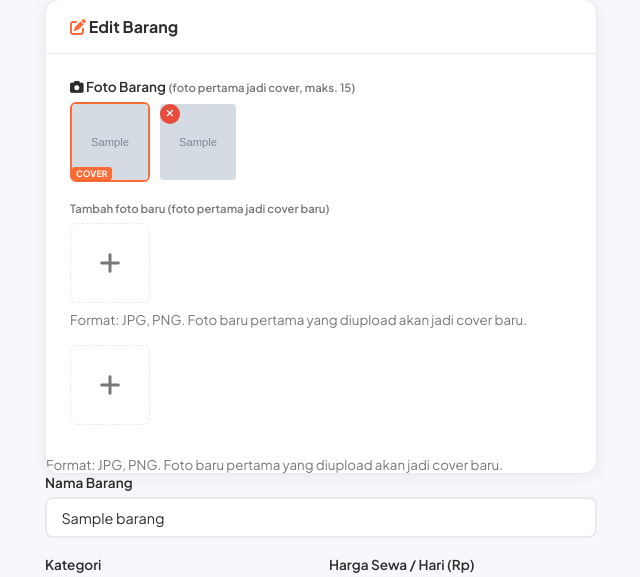
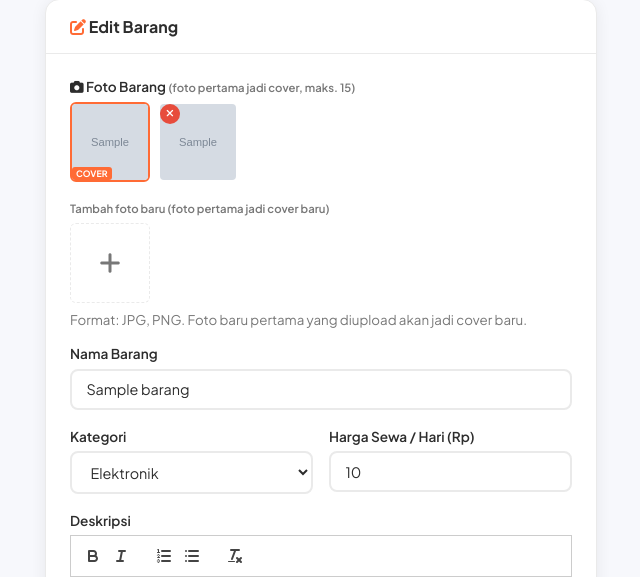
Before and after one commit to Faitz761/pnjemin_v2, a Flask app: template templates/edit_barang.html in a window 1280 px wide. Shown: the part 143-720 px from the top of the page, without its empty margins (319-959 px from the left). Run offline with Flask 3, Linux system fonts and the light colour scheme; the template is opened without the code that fills it: most values are stand-ins (such as "Sample title", 1, 10 or a date in 2020); grey boxes marked "Sample" are stand-in pictures; some libraries are stand-ins or nearby versions.

Commit message:
first commit

```diff
--- a/templates/edit_barang.html
+++ b/templates/edit_barang.html
@@ -38,18 +38,6 @@
                 <div class="form-group">
                     <label><small style="color:var(--text-muted)">Tambah foto baru (foto pertama jadi cover baru)</small></label>
                     <div id="foto-list" style="display:flex;flex-wrap:wrap;gap:0.5rem;margin-bottom:0.5rem">
-                        <div id="new-foto-list" style="display:contents"></div>
-                        <div id="add-btn-wrap">
-                            <button type="button" onclick="document.getElementById('foto-input-multi').click()"
-                                style="width:80px;height:80px;border:1px dashed var(--border);border-radius:6px;display:flex;align-items:center;justify-content:center;cursor:pointer;color:var(--text-muted);font-size:1.5rem;flex-shrink:0;background:transparent">
-                                <i class="fas fa-plus"></i>
-                            </button>
-                        </div>
-                    </div>
-                    <input type="file" id="foto-input-multi" accept="image/*" style="display:none" onchange="tambahFoto(this)">
-                    <small style="display:block;margin-top:0.4rem;color:var(--text-muted)">Format: JPG, PNG. Foto baru pertama yang diupload akan jadi cover baru.</small>
-                    <div id="foto-inputs"></div>
-                </div>
                         <div id="new-foto-list" style="display:contents"></div>
                         <div id="add-btn-wrap">
                             <button type="button" onclick="document.getElementById('foto-input-multi').click()"
```
